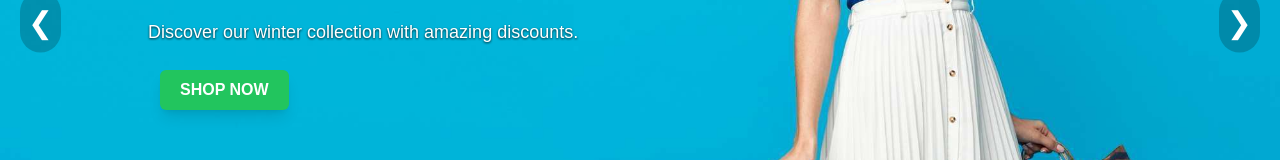
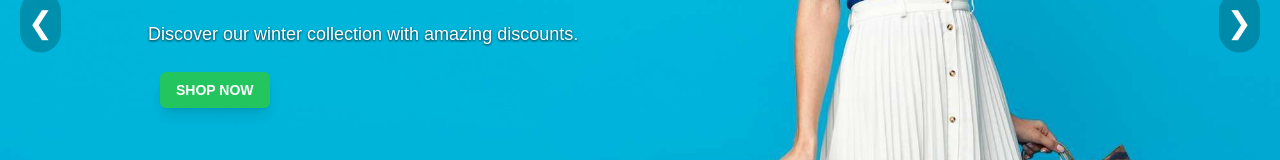
Before and after one commit to furkanozanyuce/my-ecommerce, a React (Vite) app: page / in a window 1280 px wide. Shown: the part 459-619 px from the top of the page. Built offline with nearby package versions, Linux system fonts and the light colour scheme; no server answers.

Commit message:
used shadcn's button for home page

```diff
--- a/src/components/Slider.jsx
+++ b/src/components/Slider.jsx
@@ -1,4 +1,5 @@
 import React, { useState, useEffect } from "react";
+import { Button } from "@/components/ui/button"
 
 function Slider({ slides }) {
   const [currentSlide, setCurrentSlide] = useState(0);
@@ -52,9 +53,9 @@ function Slider({ slides }) {
                     <p className="text-2xl sm:text-4xl font-bold text-white drop-shadow-[0_1.2px_1.2px_rgba(0,0,0,0.8)]">
                       {slide.price}
                     </p>
-                    <button className="px-5 py-2 font-bold bg-green-500 text-white rounded-md shadow-lg hover:bg-green-600 transition">
+                    <Button variant="mine">
                       {slide.buttonText}
-                    </button>
+                    </Button>
                   </div>
                 </div>
               </div>
--- a/src/components/ui/button.jsx
+++ b/src/components/ui/button.jsx
@@ -19,6 +19,7 @@ const buttonVariants = cva(
           "bg-secondary text-secondary-foreground shadow-sm hover:bg-secondary/80",
         ghost: "hover:bg-accent hover:text-accent-foreground",
         link: "text-primary underline-offset-4 hover:underline",
+        mine: "px-5 py-2 font-bold bg-green-500 text-white rounded-md shadow-lg hover:bg-green-600 transition",
       },
       size: {
         default: "h-9 px-4 py-2",
```
